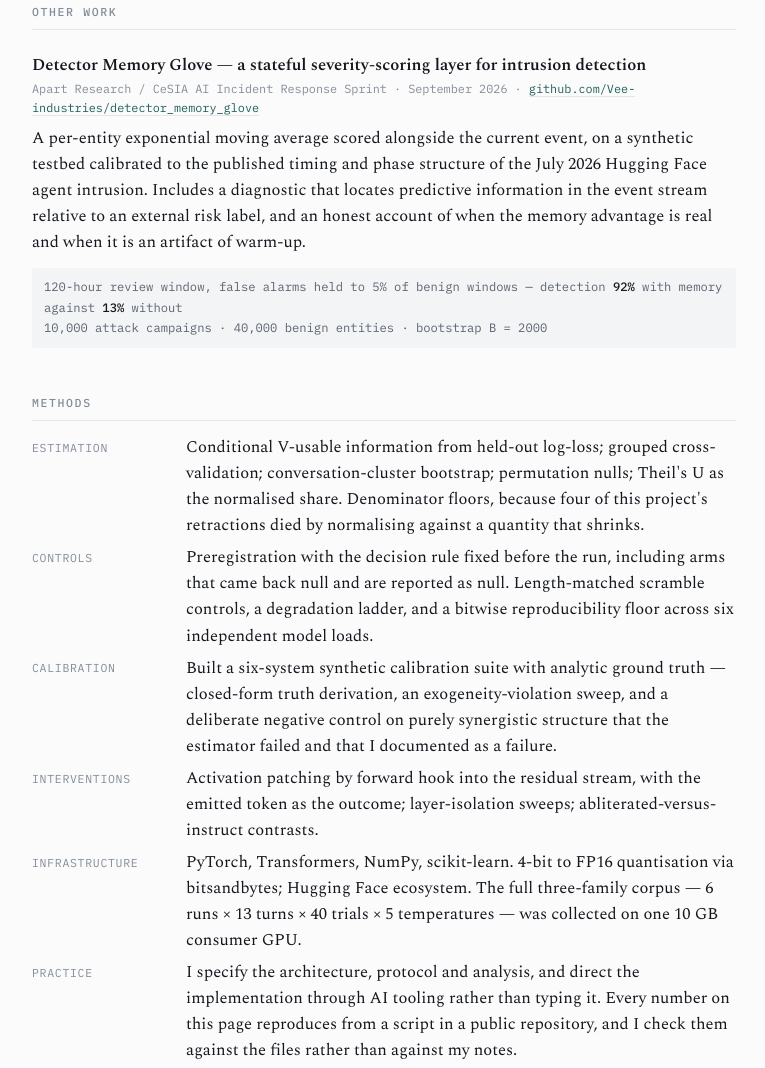
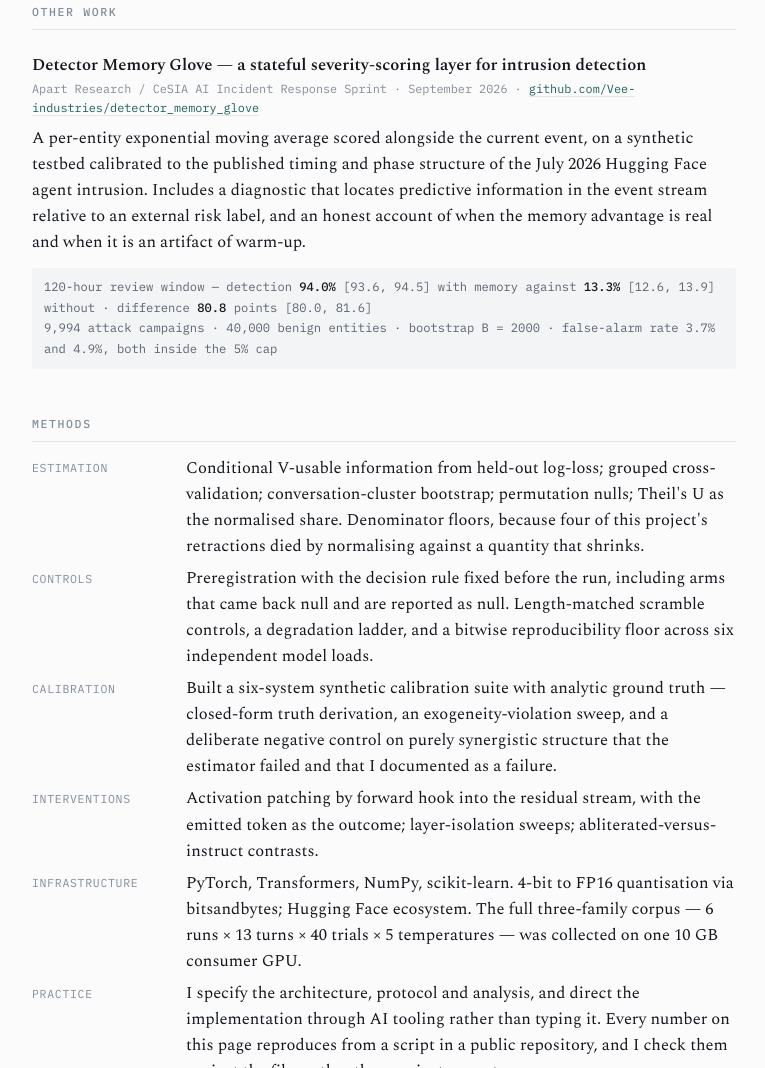
Before and after one commit to Vee-industries/CV, a plain HTML site: page index.html in a window 1280 px wide. Shown: the part 3135-4203 px from the top of the page, without its empty margins (256-1021 px from the left). Drawn offline with nearby package versions, Linux system fonts and the light colour scheme.

Commit message:
Cite the hours-indexed detector results, with intervals

```diff
--- a/index.html
+++ b/index.html
@@ -364,9 +364,10 @@
       the event stream relative to an external risk label, and an honest account of when the
       memory advantage is real and when it is an artifact of warm-up.</p>
       <div class="ev">
-        120-hour review window, false alarms held to 5% of benign windows —
-        detection <b>92%</b> with memory against <b>13%</b> without<br>
-        10,000 attack campaigns · 40,000 benign entities · bootstrap B = 2000
+        120-hour review window — detection <b>94.0%</b> [93.6, 94.5] with memory against
+        <b>13.3%</b> [12.6, 13.9] without · difference <b>80.8</b> points [80.0, 81.6]<br>
+        9,994 attack campaigns · 40,000 benign entities · bootstrap B = 2000 ·
+        false-alarm rate 3.7% and 4.9%, both inside the 5% cap
       </div>
     </div>
   </section>
```
